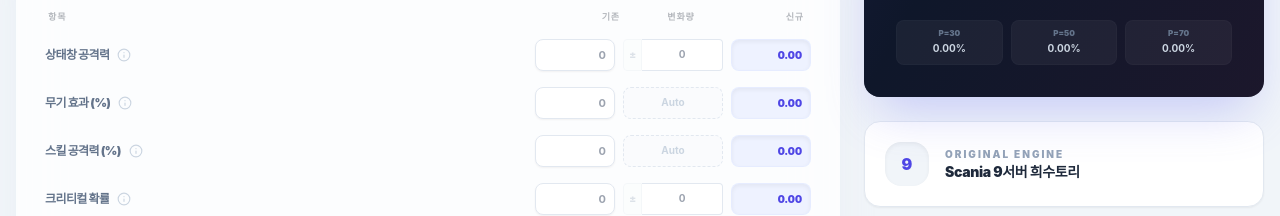
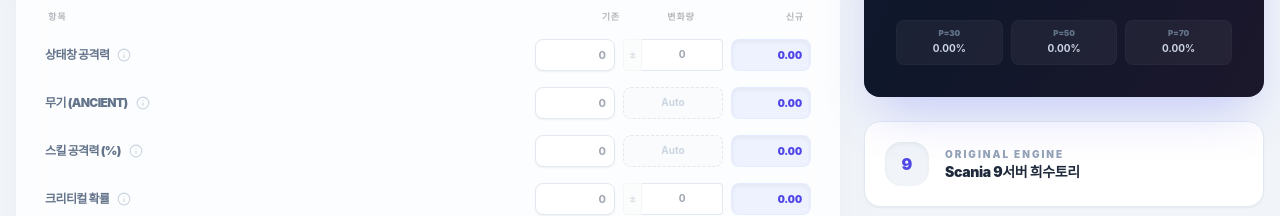
Before and after one commit to heestory1/damage-calculator, a React (Vite) app: page / in a window 1280 px wide. Shown: the part 907-1123 px from the top of the page. Built offline with nearby package versions, Linux system fonts and the light colour scheme; the HTML template or start-up script is replaced by a standard one; a web font is replaced by a local one.

Commit message:
feat: fix mystic weapon effect to 8573.3% and allow ancient input only

```diff
--- a/package.json
+++ b/package.json
@@ -3,7 +3,7 @@
   "private": true,
   "version": "0.0.0",
   "type": "module",
-  "homepage": "https://heestory1.github.io/damage-calculator/",
+  "homepage": "http://torifun.co.kr",
   "scripts": {
     "dev": "vite",
     "build": "tsc && vite build",
--- a/src/domain/constants.ts
+++ b/src/domain/constants.ts
@@ -2,7 +2,7 @@ import { StatKey } from './types';
 
 export const STAT_LABELS: Record<StatKey, string> = {
   atk: "상태창 공격력",
-  weapon: "무기 효과 (%)",
+  weapon: "무기 (Ancient)",
   skillAtk: "스킬 공격력 (%)",
   cr: "크리티컬 확률",
   cd: "크리티컬 데미지",
@@ -22,7 +22,7 @@ export const STAT_LABELS: Record<StatKey, string> = {
 
 export const STAT_DESCRIPTIONS: Partial<Record<StatKey, string>> = {
   atk: "마을 기준 수치를 입력하세요. (무기 착용 포함 / 스킬 제외)",
-  weapon: "무기 장착 및 보유효과 합산값을 입력하세요.",
+  weapon: "에인션트 등급 이상 효과만 입력 (미스틱 풀강 8573.3% 자동적용)",
   skillAtk: "스킬/버프로 인한 증가분을 모두 합산한 값입니다.",
   cr: "크확 100% 초과분도 모두 그대로 입력합니다.",
   as: "기본기술 비중(p)만큼만 최종 DPS에 반영됩니다.",
@@ -53,6 +53,8 @@ export const EFFICIENCY_DEFAULTS: Partial<Record<string, number>> = {
   mainPctEff: 12
 };
 
+export const MYSTIC_WEAPON_FIXED = 8573.3;
+
 export const STAT_ORDER: StatKey[] = [
   'atk', 'weapon', 'skillAtk', 'cr', 'cd', 'as', 'stat',
   'mainFixed', 'mainPct', 'dmg', 'amp', 'basic', 'skill',
--- a/src/features/Calculator.tsx
+++ b/src/features/Calculator.tsx
@@ -4,7 +4,7 @@ import { motion } from 'framer-motion';
 import { useCalculator } from './useCalculator';
 import { Card } from '@/ui/components/base';
 import { StatRow } from '@/ui/components/StatRow';
-import { STAT_LABELS, STAT_ORDER, STAT_DESCRIPTIONS } from '@/domain/constants';
+import { STAT_LABELS, STAT_ORDER, STAT_DESCRIPTIONS, MYSTIC_WEAPON_FIXED } from '@/domain/constants';
 import { Efficiency } from './Efficiency';
 import { StorageSection } from './Storage';
 import { useAuth } from './useAuth';
@@ -35,6 +35,7 @@ export const Calculator = () => {
   }, []);
 
   const {
+    rawOld,
     old, setOldValue,
     delta, setDeltaValue,
     newSet,
@@ -137,11 +138,11 @@ export const Calculator = () => {
                     <StatRow
                       label={STAT_LABELS[key]}
                       desc={STAT_DESCRIPTIONS[key]}
-                      oldVal={old[key]}
+                      oldVal={key === 'weapon' ? rawOld[key] : old[key]}
                       onOldChange={(v) => setOldValue(key, v)}
                       deltaVal={delta[key]}
                       onDeltaChange={(v) => setDeltaValue(key, v)}
-                      newVal={newSet[key]}
+                      newVal={key === 'weapon' ? (newSet[key] ?? 0) - MYSTIC_WEAPON_FIXED : newSet[key]}
                       readOnlyOld={key === 'mainFixed'}
                       disableDelta={key === 'stat' || key === 'weapon' || key === 'skillAtk'}
                       deltaPlaceholder="Auto"
--- a/src/features/useCalculator.ts
+++ b/src/features/useCalculator.ts
@@ -7,7 +7,7 @@ import {
   calculateNewAtk,
   predictNewStatDamage
 } from '@/domain/calculator';
-import { EFFICIENCY_DEFAULTS } from '@/domain/constants';
+import { EFFICIENCY_DEFAULTS, MYSTIC_WEAPON_FIXED } from '@/domain/constants';
 
 export function useCalculator() {
   const [oldState, setOldState] = useState<StatSet>({});
@@ -30,6 +30,8 @@ export function useCalculator() {
     if (s.stat !== undefined && s.mainPct !== undefined) {
       s.mainFixed = estimateMainFixed(s.stat, s.mainPct);
     }
+    // Apply Fixed Mystic Weapon Effect
+    s.weapon = (s.weapon ?? 0) + MYSTIC_WEAPON_FIXED;
     return s;
   }, [oldState]);
 
@@ -104,6 +106,7 @@ export function useCalculator() {
   }, []);
 
   return {
+    rawOld: oldState,
     old, setOldValue,
     delta: deltaState, setDeltaValue,
     newSet,
--- a/vite.config.ts
+++ b/vite.config.ts
@@ -5,7 +5,7 @@ import path from 'path'
 // https://vitejs.dev/config/
 export default defineConfig({
   plugins: [react()],
-  base: '/damage-calculator/', // For GitHub Pages
+  base: '/', // Changed from '/damage-calculator/' for custom domain torifun.co.kr
   resolve: {
     alias: {
       '@': path.resolve(__dirname, './src'),
```
Also changed, not shown: 7 other files (tests, documents, lock files or other folders).
